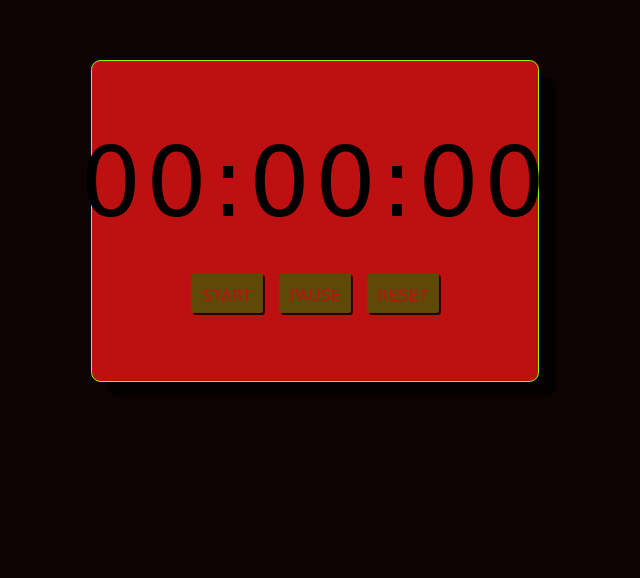
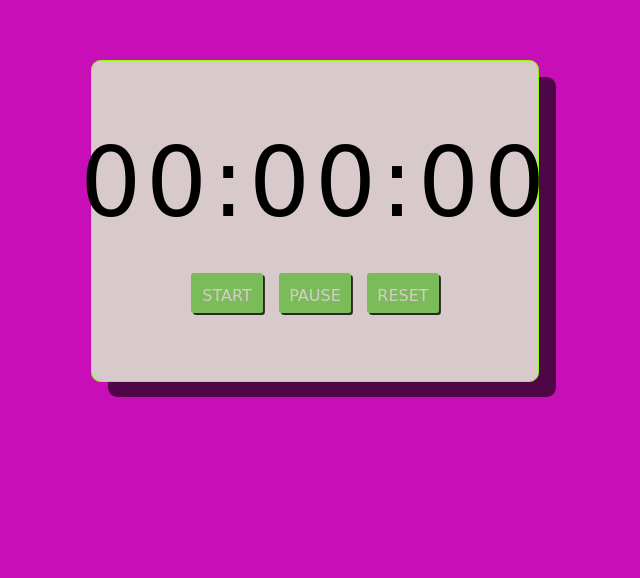
Before and after one commit to the-ander-code/stopwatch, a plain HTML site: page index.html in a window 1280 px wide. Shown: the part 107-685 px from the top of the page, without its empty margins (325-965 px from the left). Drawn offline with nearby package versions, Linux system fonts and the light colour scheme; a web font is replaced by a local one.

Commit message:
masqueco

```diff
--- a/css/main.css
+++ b/css/main.css
@@ -3,11 +3,11 @@
     :root{
         font-size: 16px;
 
-        --clr-bcg:#0e0303;
-        --clr-font:#000000;
-        --clr-cont:#bd1010;
-        --clr-acc:rgba(34, 112, 5, 0.6);
-        --clr-acc-hov:#33bd61;
+        --clr-bcg:#c70eb7;
+        --clr-font:#c70e0e;
+        --clr-cont:#d8caca;
+        --clr-acc:rgba(61, 180, 18, 0.6);
+        --clr-acc-hov:rgb(51, 95, 189);
 
 
 
```
